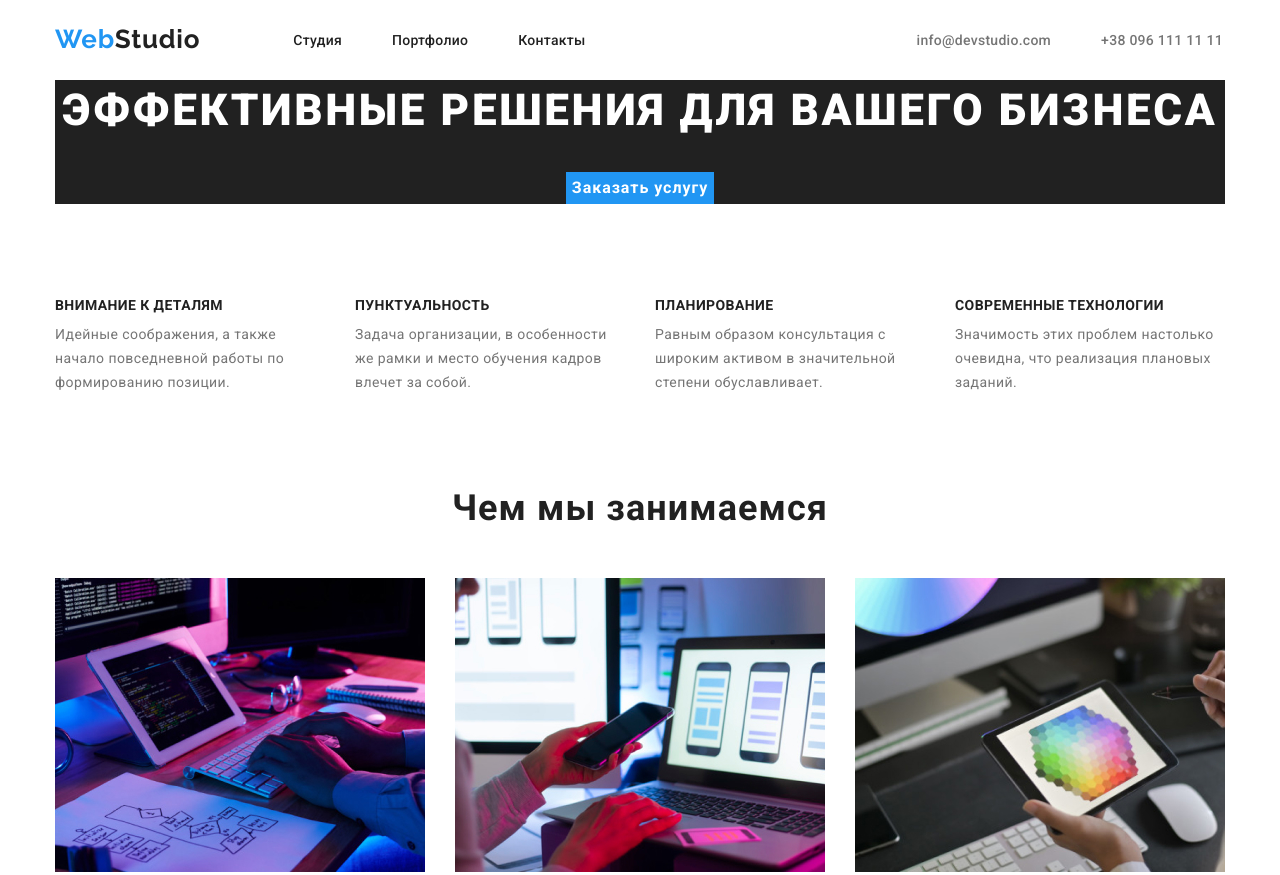
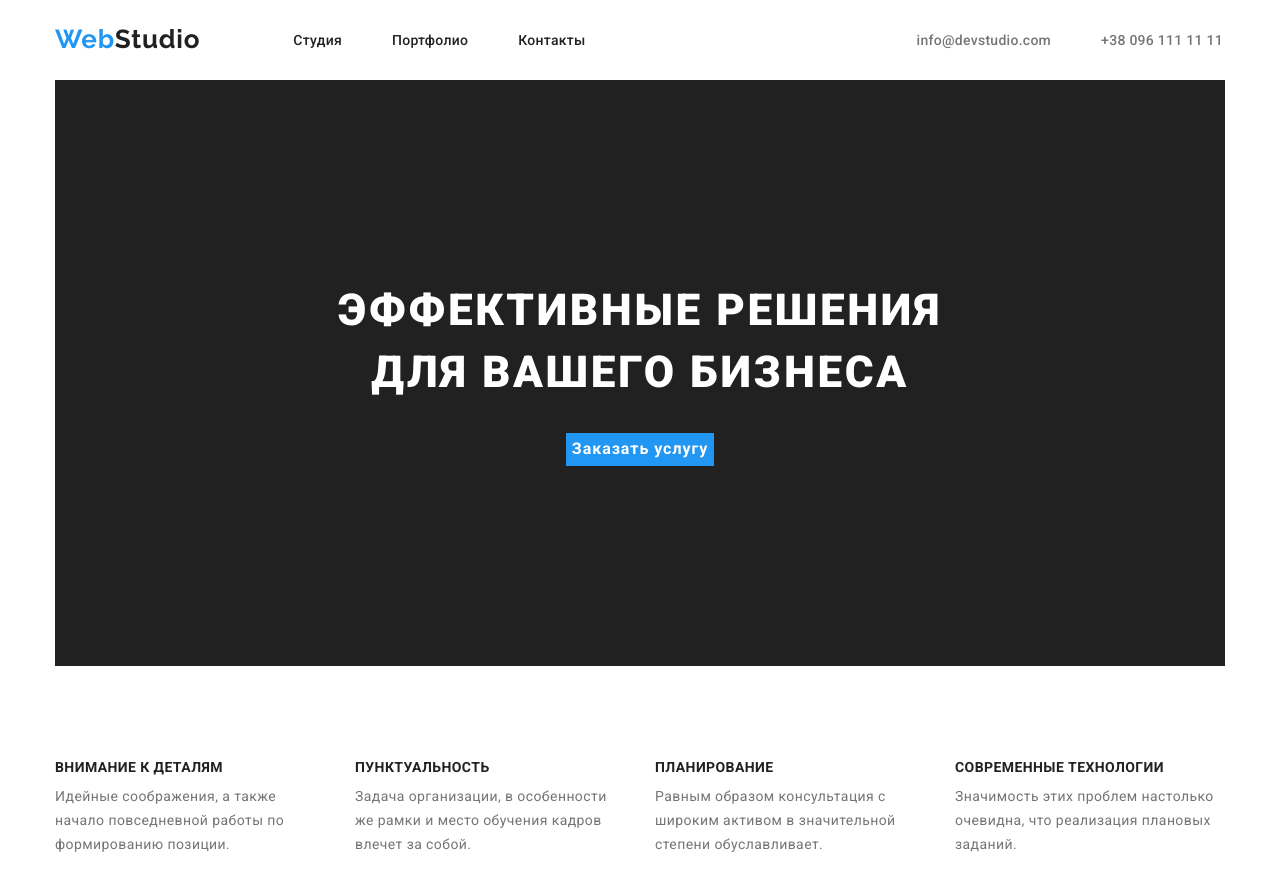
Before and after one commit to Skladaniuk/goit-markup-hw-03, a plain HTML site: page index.html in a window 1280 px wide. Shown: the top 875 px of the page. Drawn offline with nearby package versions, Linux system fonts and the light colour scheme.

Commit message:
Update styles.css

```diff
--- a/css/styles.css
+++ b/css/styles.css
@@ -312,10 +312,14 @@ a {
   text-align: center;
 
   background-color: var(--primary-text-color);
+  padding-top: 200px;
+  padding-bottom: 200px;
 }
 
 .h-hero {
   margin-bottom: 30px;
+  padding-left: 237px;
+  padding-right: 237px;
 }
 
 .advantages {
```
